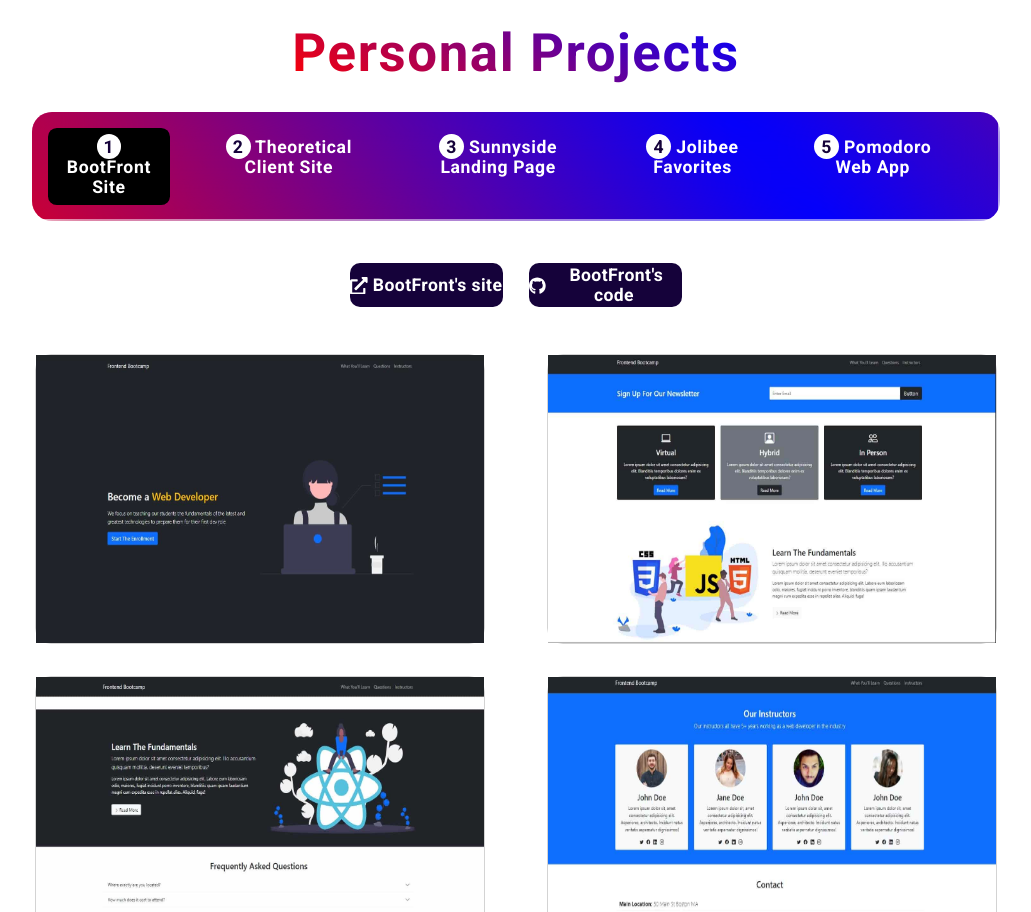
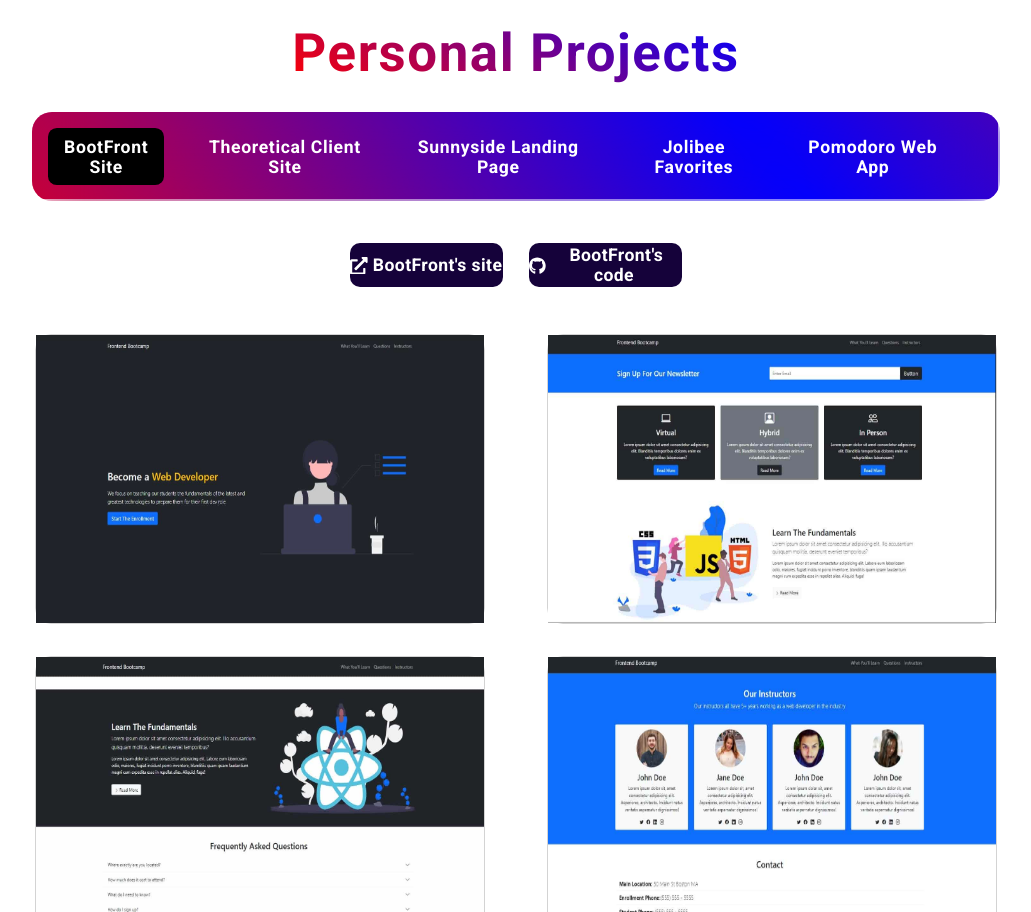
Before and after one commit to vergarapog/myPortofolio, a React (Create React App) app: page / in a window 1280 px wide. Shown: the part 1760-2672 px from the top of the page, without its empty margins (124-1155 px from the left). Built offline with nearby package versions, Linux system fonts and the light colour scheme.

Commit message:
remove numbers on project list

```diff
--- a/src/components/portofolio/portofolio.scss
+++ b/src/components/portofolio/portofolio.scss
@@ -318,22 +318,22 @@
     }
 
     .project-list {
-      counter-reset: projCtr;
+      // counter-reset: projCtr;
       @include mobile {
         display: flex;
         flex-direction: column;
         align-items: flex-start;
       }
 
-      li::before {
-        counter-increment: projCtr;
-        content: counter(projCtr);
-        background-color: #fff;
-        color: $mainColor;
-        border-radius: 50%;
-        padding: 0.15em 0.4em;
-        text-align: center;
-      }
+      // li::before {
+      //   counter-increment: projCtr;
+      //   content: counter(projCtr);
+      //   background-color: #fff;
+      //   color: $mainColor;
+      //   border-radius: 50%;
+      //   padding: 0.15em 0.4em;
+      //   text-align: center;
+      // }
     }
 
     .moving-glow::before,
```
